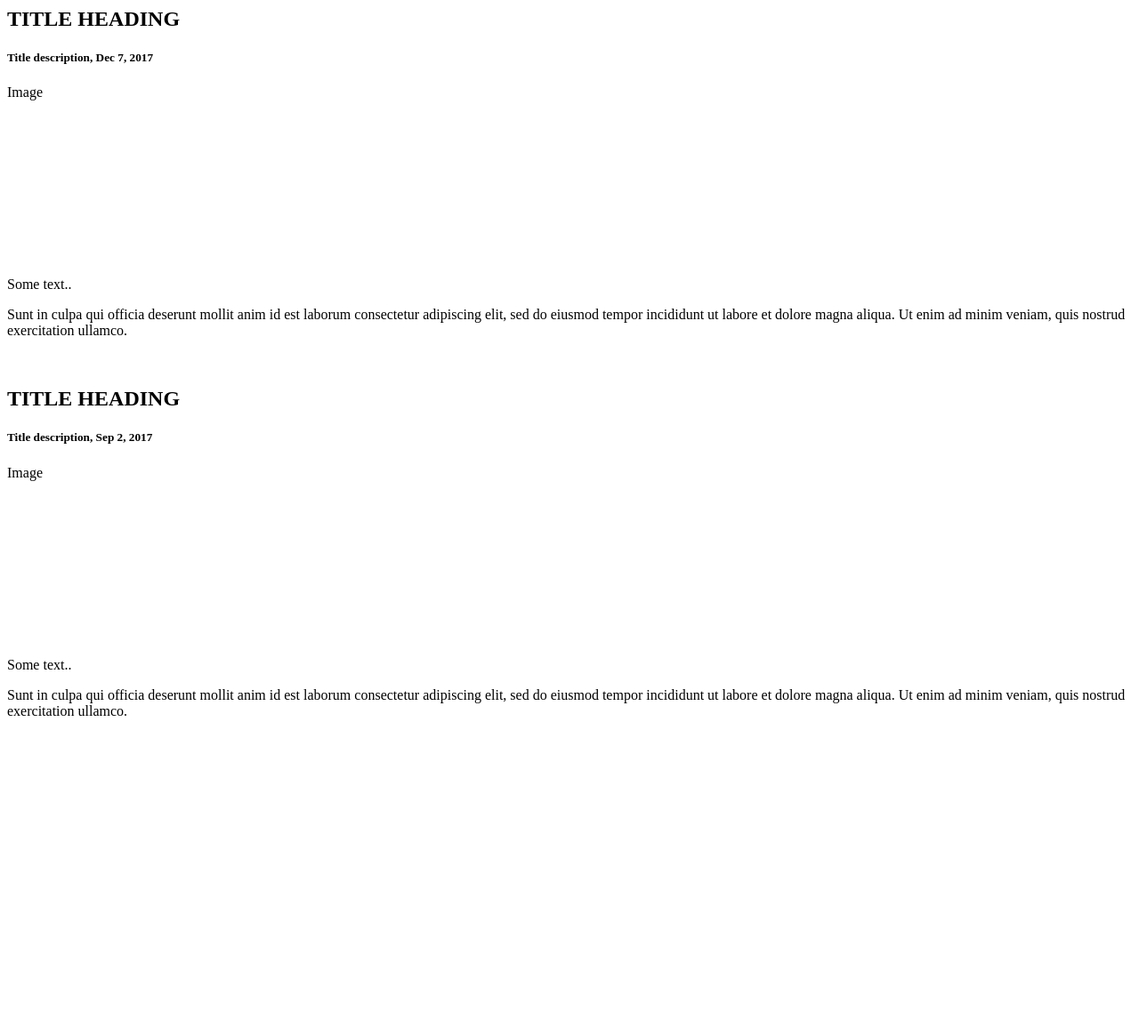
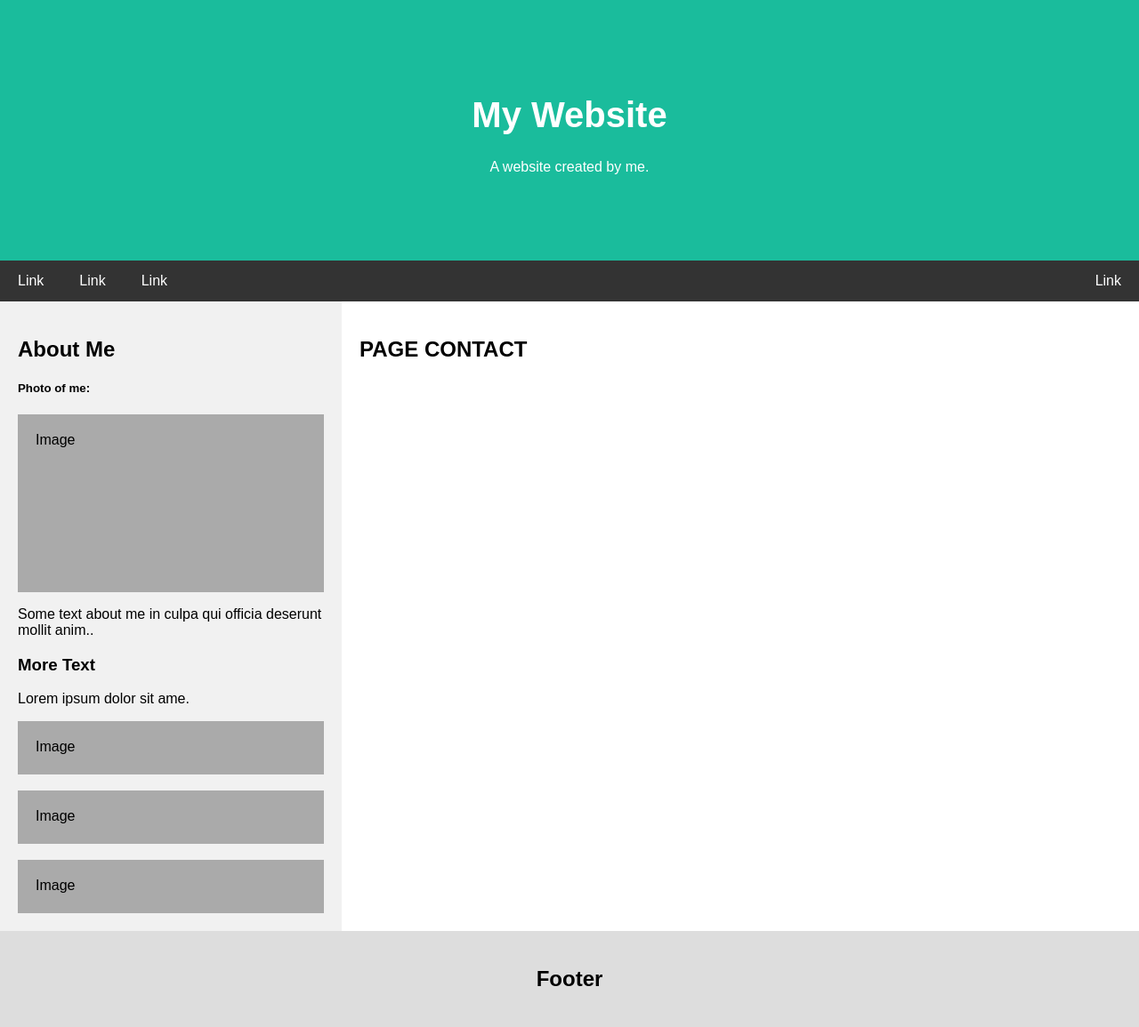
Before and after one commit to mgandega/php_ynov25, a PHP site: page /contact.php in a window 1280 px wide. Shown: the whole page at 89% size. Before the commit the page ends 805 px from the top, so only its background shows below. Run offline with PHP 8.4, Linux system fonts and the light colour scheme.

Commit message:
inclusion et rappel html/css

```diff
--- /dev/null
+++ b/inclusion/html_css/css/presentation.css
@@ -0,0 +1,3 @@
+p {
+   color:blueviolet;
+}
--- a/inclusion/projet/contact.php
+++ b/inclusion/projet/contact.php
@@ -1,17 +1,8 @@
-
+<?php require_once('inc/header.php')?>
 <div class="row">
-
+<?php require_once('inc/menu.php') ?>
   <div class="main">
-    <h2>TITLE HEADING</h2>
-    <h5>Title description, Dec 7, 2017</h5>
-    <div class="fakeimg" style="height:200px;">Image</div>
-    <p>Some text..</p>
-    <p>Sunt in culpa qui officia deserunt mollit anim id est laborum consectetur adipiscing elit, sed do eiusmod tempor incididunt ut labore et dolore magna aliqua. Ut enim ad minim veniam, quis nostrud exercitation ullamco.</p>
-    <br>
-    <h2>TITLE HEADING</h2>
-    <h5>Title description, Sep 2, 2017</h5>
-    <div class="fakeimg" style="height:200px;">Image</div>
-    <p>Some text..</p>
-    <p>Sunt in culpa qui officia deserunt mollit anim id est laborum consectetur adipiscing elit, sed do eiusmod tempor incididunt ut labore et dolore magna aliqua. Ut enim ad minim veniam, quis nostrud exercitation ullamco.</p>
-  </div>
+    <h2>PAGE CONTACT</h2>
 </div>
+</div>
+<?php require_once('inc/footer.php')?>
--- /dev/null
+++ b/inclusion/projet2/commande.php
@@ -0,0 +1,5 @@
+
+    <div> ma page de commande</div>
+    <p>Lorem ipsum dolor sit amet, consectetur adipisicing elit.<br>
+ Nisi similique officia quas ducimus aliquid neque at nihil architecto voluptas iure distinctio ut dignissimos<br>
+  quo possimus dolorum excepturi consequatur, maiores exercitationem!</p>
--- /dev/null
+++ b/inclusion/projet2/css/style.css
@@ -0,0 +1,3 @@
+body{
+    background-color:green;
+}
--- /dev/null
+++ b/inclusion/projet2/inc/foot/footer.php
@@ -0,0 +1,3 @@
+<footer>mon footer</footer>
+</body>
+</html>
--- /dev/null
+++ b/inclusion/projet2/inc/menu.php
@@ -0,0 +1 @@
+<section>mon menu</section>
--- /dev/null
+++ b/inclusion/projet2/panier.php
@@ -0,0 +1,3 @@
+    <div> ma page de panier</div>
+    <p>Lorem ipsum dolor sit amet, consectetur adipisicing elit.<br>
+ Nisi similique officia quas ducimus aliquid neque at nihil architecto voluptas iure distinctio ut dignissimos<br> quo possimus dolorum excepturi consequatur, maiores exercitationem!</p>
--- /dev/null
+++ b/inclusion/projet2/produit.php
@@ -0,0 +1,6 @@
+<?php include('inc/header.php') ?>
+<div> ma page de produits</div>
+<?php include('inc/menu.php') ?>
+<p>Lorem ipsum dolor sit amet, consectetur adipisicing elit.<br>
+ Nisi similique officia quas ducimus aliquid neque at nihil architecto voluptas iure distinctio ut dignissimos<br> quo possimus dolorum excepturi consequatur, maiores exercitationem!</p>
+<?php include('inc/foot/footer.php') ?>
```
Also changed, not shown: inclusion/html_css/presentation.html (added, +24 -0 lines), inclusion/projet/accueil.php (+4 -13 lines), inclusion/projet/presentation.php (+4 -13 lines), inclusion/projet2/inc/header.php (added, +10 -0 lines).
